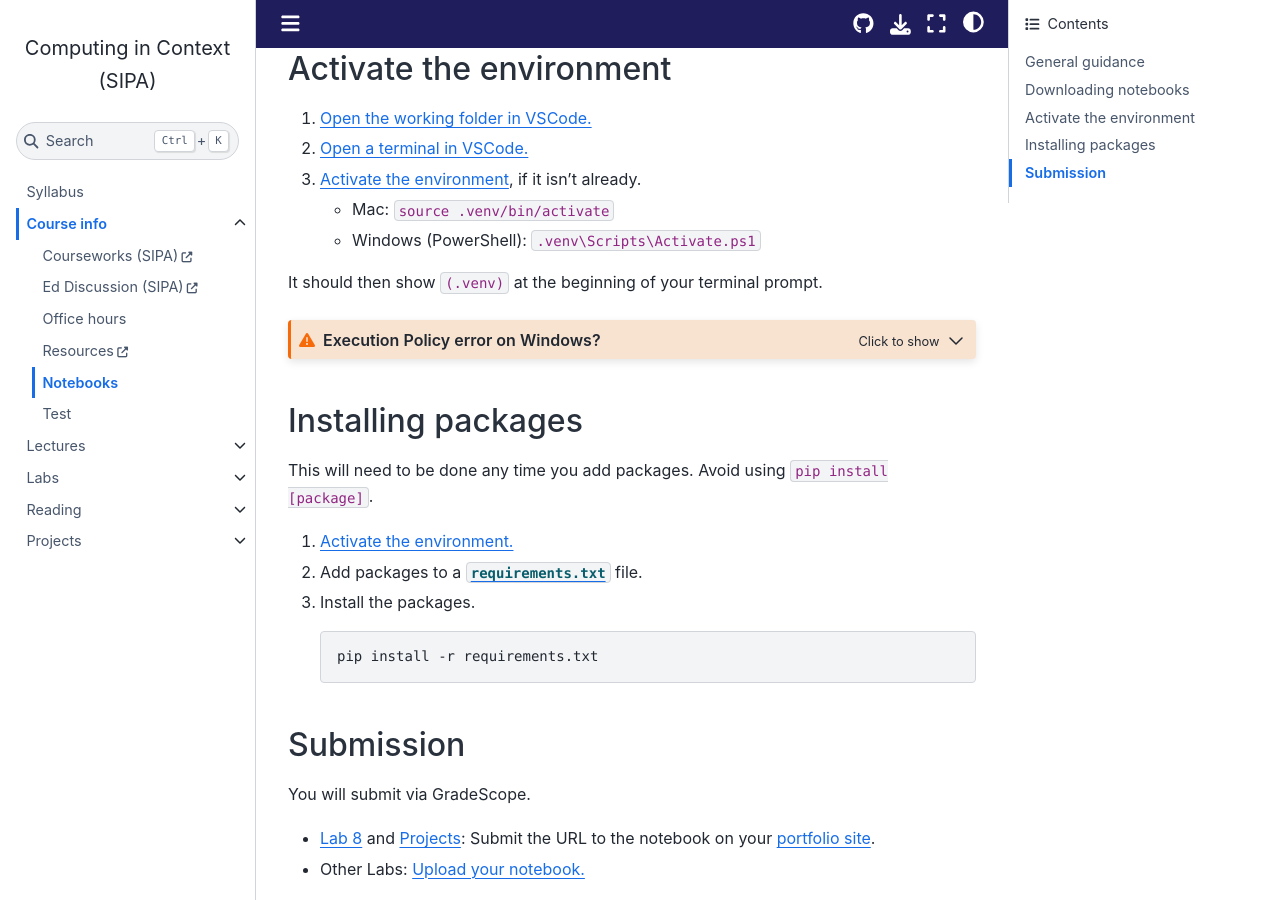
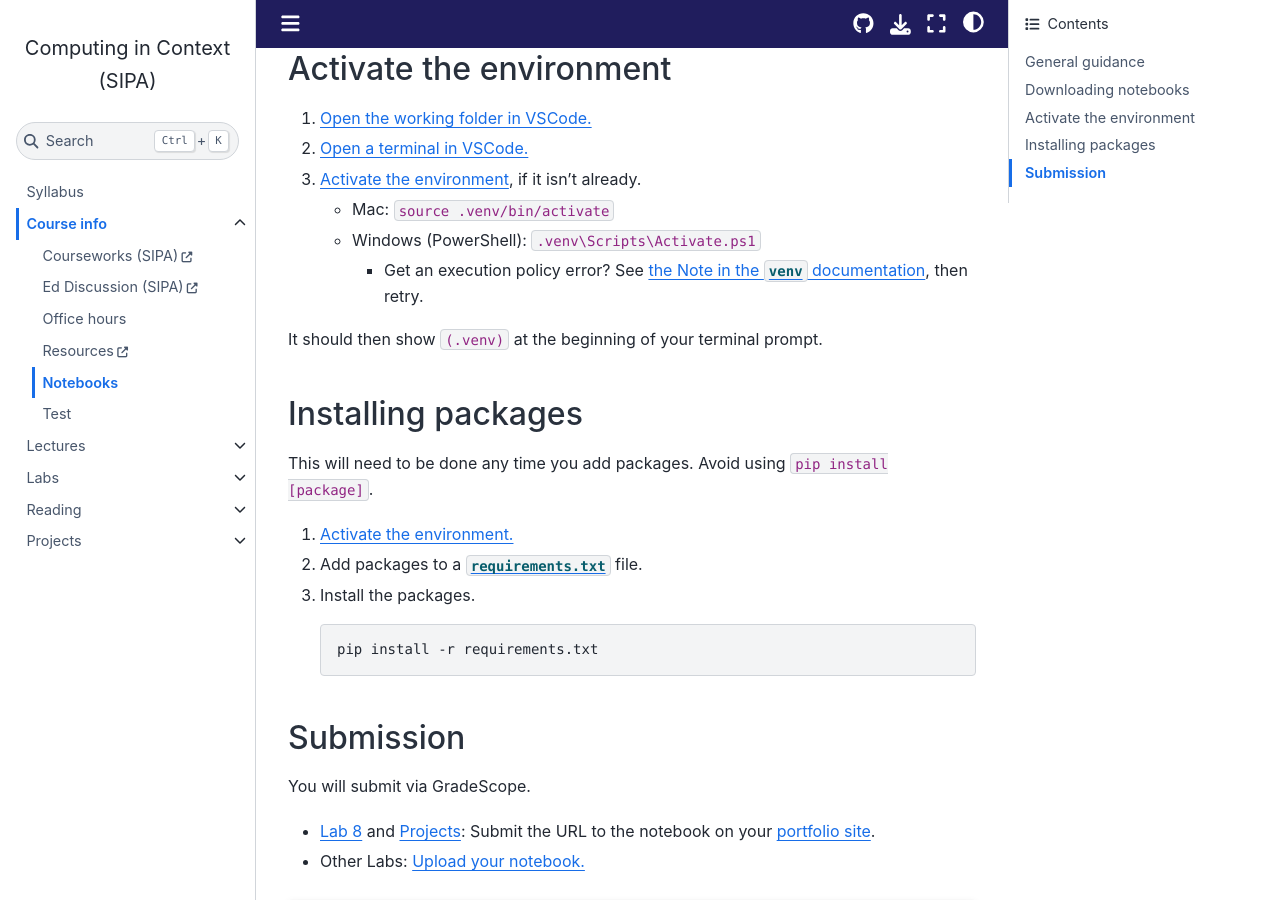
Before and after one commit to afeld/computing-in-context, a Jupyter Book: the page built from notebooks.md, in a window 1280 px wide and 900 px high, scrolled down 961 px. Built offline with Jupyter Book 1.0.4 settings and Sphinx 7.4.7 and the Sphinx Book theme 1.1.4, drawn with Linux system fonts in a browser that asks for light colours; pages that are not in the unit, such as notebooks, are missing from menus; comment, search, counter and statistics services are not loaded.

Commit message:
link to official docs for PowerShell execution policy error

`````diff
--- a/notebooks.md
+++ b/notebooks.md
@@ -30,20 +30,11 @@ Images will be broken in downloaded notebooks.
 1. [Open the working folder in VSCode.](https://code.visualstudio.com/docs/getstarted/getting-started#_open-a-folder-in-vs-code)
 1. [Open a terminal in VSCode.](https://code.visualstudio.com/docs/terminal/getting-started)
 1. [Activate the environment](https://docs.python.org/3/library/venv.html#how-venvs-work), if it isn't already.
-
    - Mac: `source .venv/bin/activate`
    - Windows (PowerShell): `.venv\Scripts\Activate.ps1`
+     - Get an execution policy error? See [the Note in the `venv` documentation](https://docs.python.org/3/library/venv.html#creating-virtual-environments:~:text=On%20Microsoft%20Windows,%2DScope%20CurrentUser), then retry.
 
 It should then show `(.venv)` at the beginning of your terminal prompt.
-
-````{admonition} Execution Policy error on Windows?
-:class: warning, dropdown
-[Update the Policy:](https://learn.microsoft.com/en-us/powershell/module/microsoft.powershell.core/about/about_execution_policies?#change-the-execution-policy)
-
-```powershell
-Set-ExecutionPolicy -ExecutionPolicy RemoteSigned -Scope CurrentUser
-```
-````
 
 ## Installing packages
 
`````
